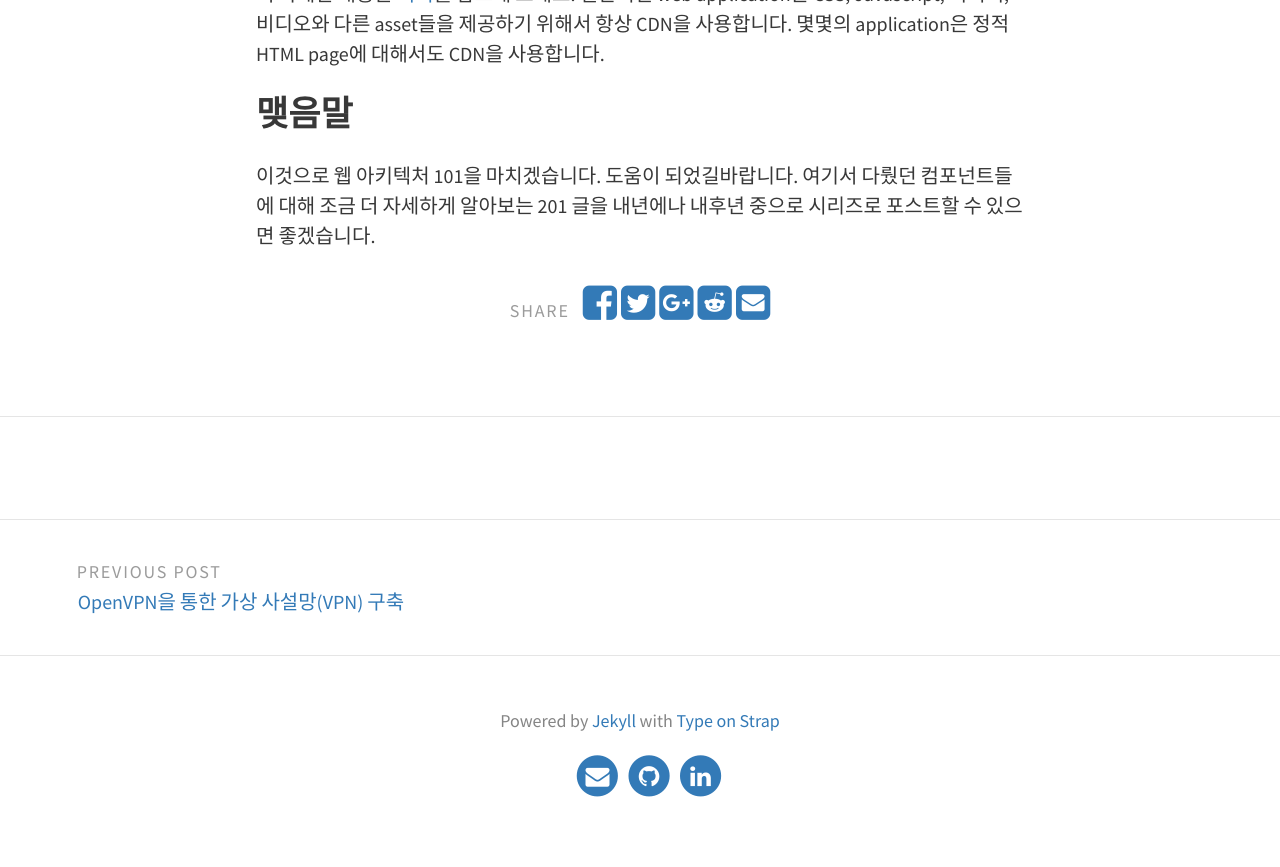
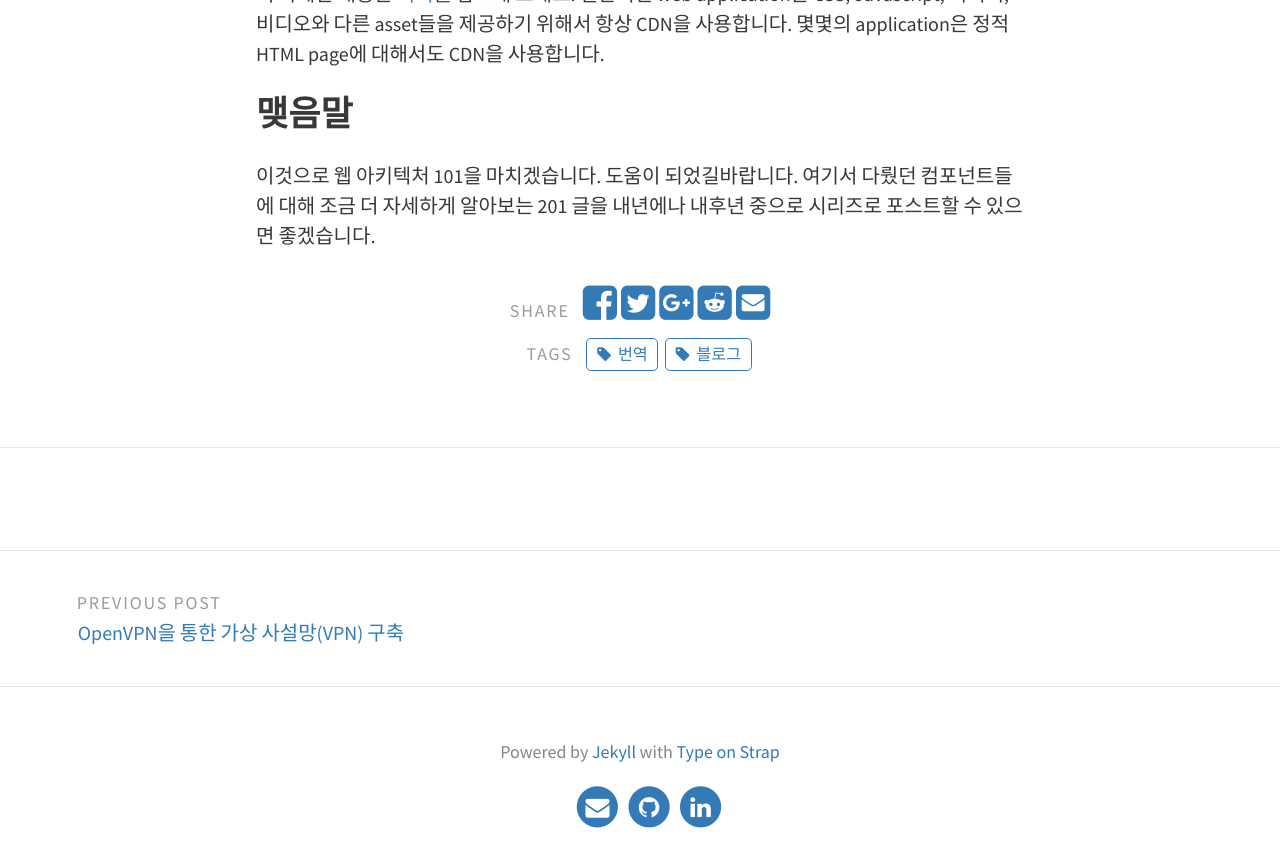
Before and after one commit to goofcode/goofcode.github.io, a Jekyll site: the page built from _posts/2018-10-07-Web-Architecture-101.md, in a window 1280 px wide and 900 px high, scrolled down 8837 px. Shown: the top 867 px of the window. Built offline with Jekyll 4.4.1, drawn with Linux system fonts in a browser that asks for light colours; comment, search, counter and statistics services are not loaded.

Commit message:
Enable tags

```diff
--- a/_config.yml
+++ b/_config.yml
@@ -83,7 +83,7 @@ theme_settings:
       enabled: true
     tags:
       icon: "tags"
-      enabled: false
+      enabled: true
 
   # Localization strings
   str_follow_on: "Follow on"
--- a/_posts/2018-10-07-Web-Architecture-101.md
+++ b/_posts/2018-10-07-Web-Architecture-101.md
@@ -1,6 +1,6 @@
 ---
 title: Web Architecture 101
-category: 번역
+tags: [블로그, 번역]
 ---
 
 웹 아키텍처 101 - 웹개발자를 시작할 때 알았다면 좋았을 기본 아키텍처
```
Also changed, not shown: _posts/2018-09-10-OpenVPN을-통한-가상-사설망(VPN)-구축.md (+1 -0 lines), pages/about.md (+1 -1 lines).
